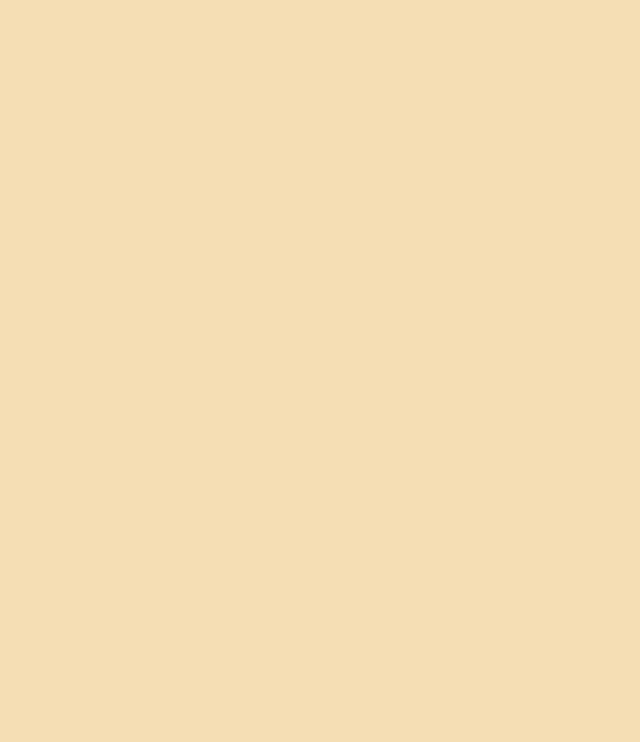
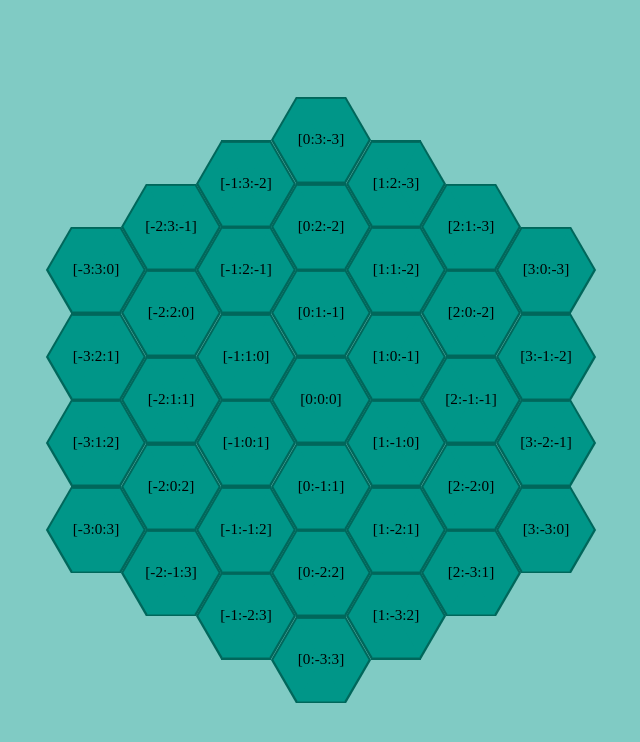
Before and after one commit to rizemun/hex2048, a website built with webpack: page src/index.html in a window 1280 px wide. Shown: the whole page, without its empty margins (332-972 px from the left). Built offline with nearby package versions, Linux system fonts and the light colour scheme.

Commit message:
:sparkles: add field and hexagon classes and base styles

```diff
--- a/src/a.less
+++ /dev/null
@@ -1,7 +0,0 @@
-@bgColor: wheat;
-
-body {
-  margin: 0;
-  padding: 0;
-  background-color: @bgColor;
-}
--- /dev/null
+++ b/src/components/Field.js
@@ -0,0 +1,47 @@
+import {Hexagon} from "@/Hexagon"
+
+export class Field {
+  constructor($el, size, radius) {
+    this.$el = $el;
+    this.size = size;
+    this.tableSize = size * 2 - 1;
+    this.radius = radius;
+    this.fieldTable = []
+  }
+
+  _createColumnTemplate(count, columnIndex) {
+    const getZCoordinate = (indexInColumn) => {
+      return columnIndex > 0
+        ? indexInColumn - this.size + 1
+        : indexInColumn - columnIndex - this.size + 1
+    }
+    const getYCoordinate = (indexInColumn) => {
+      return - columnIndex - getZCoordinate(indexInColumn)
+    }
+
+    const radius = this.radius;
+    let innerPart = '';
+
+    for (let i = 0; i < count; i++) {
+      const hexCell = new Hexagon({radius, coordinates: {x: columnIndex, y: getYCoordinate(i), z: getZCoordinate(i)}})
+      innerPart += hexCell.render();
+      this.fieldTable.push(hexCell)
+    }
+    return `<div class="field__column" style="margin-left:${radius / 2}px">${innerPart}</div>`
+  }
+
+  _createTemplate() {
+    let result = '';
+
+    for (let i = 0; i < this.tableSize; i++) {
+      const calculatedCount =  this.tableSize - Math.abs(this.size - 1 - i);
+      result += this._createColumnTemplate(calculatedCount, i - this.size + 1);
+    }
+
+    return result;
+  }
+
+  render() {
+    this.$el.innerHTML = this._createTemplate();
+  }
+}
--- /dev/null
+++ b/src/components/Hexagon.js
@@ -0,0 +1,24 @@
+export class Hexagon {
+  constructor({radius, coordinates}) {
+    this.radius = radius;
+    this.coordinates = coordinates;
+
+    this._calcSizes();
+  }
+
+  _calcSizes() {
+    this.innerRadius = Math.sqrt(3) / 2 * this.radius;
+    this.tallerSize = this.radius;
+    this.widerSize =  2 * this.innerRadius;
+  }
+
+  render() {
+    return `
+      <div class="hexagon hexagon__outer" style="width:${this.tallerSize}px; height:${this.widerSize}px;">
+        <div class="hexagon hexagon__inner">
+          [${this.coordinates.x}:${this.coordinates.y}:${this.coordinates.z}]
+        </div>
+      </div>
+    `
+  }
+}
--- a/src/index.html
+++ b/src/index.html
@@ -8,6 +8,7 @@
   <title>hex2048</title>
 </head>
 <body>
-
+<div id="field" class="field">
+</div>
 </body>
 </html>
--- a/src/index.js
+++ b/src/index.js
@@ -1,4 +1,7 @@
-import './a.less'
+import './styles.less'
+import {Field} from "@/Field"
 
-const a = 1;
-console.log(a);
+const fieldElement = document.getElementById('field')
+const field = new Field(fieldElement,4, 50)
+
+field.render();
--- /dev/null
+++ b/src/styles.less
@@ -0,0 +1,76 @@
+@bgColor: #80cbc4;
+
+body {
+  margin: 0;
+  padding: 0;
+  background-color: @bgColor;
+  height: 100vh;
+  display: flex;
+  justify-content: center;
+  align-items: center;
+}
+
+.hexagon {
+  position: relative;
+
+  &::before,
+  &::after {
+    content: '';
+    position: absolute;
+    right: 100%;
+    top: 50%;
+    width: 50%;
+    height: 0;
+    z-index: -1;
+    padding-bottom: 50%;
+    background-color: inherit;
+  }
+
+  &::before {
+    right: 100%;
+    transform: translate(50%,-50%) scale(1.42, 2.45) rotate(45deg);
+  }
+
+  &::after {
+    left: 100%;
+    transform: translate(-50%,-50%) scale(1.42, 2.45) rotate(45deg);
+  }
+
+  &__outer {
+    background: #00675b;
+
+    &:hover {
+      background-color: #64d8cb;
+    }
+  }
+
+  &__inner {
+    position: absolute;
+    left: 50%;
+    top: 50%;
+    width: 100%;
+    height: 100%;
+    display: flex;
+    justify-content: center;
+    align-items: center;
+    transform: translate(-50%, -50%) scale(.95);
+    background-color: #009688;
+    z-index: 2;
+    pointer-events: none;
+  }
+}
+
+.field {
+  position: relative;
+  display: flex;
+  justify-content: center;
+  align-items: center;
+
+  &__column {
+    height: 100%;
+    display: flex;
+    flex-direction: column;
+    justify-content: center;
+    align-items: center;
+  }
+}
--- a/webpack.config.js
+++ b/webpack.config.js
@@ -42,5 +42,10 @@ module.exports = {
       title: 'Development',
       template: 'src/index.html'
     }),
-  ]
+  ],
+  resolve: {
+    alias: {
+      '@':path.resolve(__dirname, 'src/components')
+    }
+  }
 }
```
